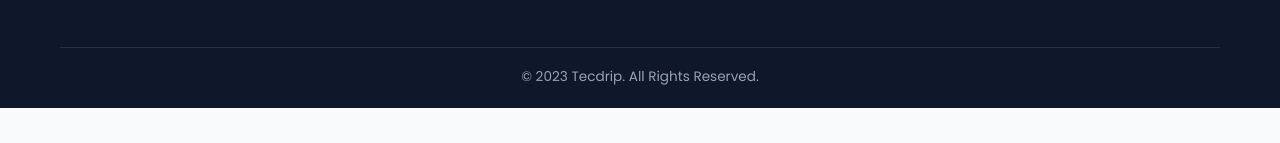
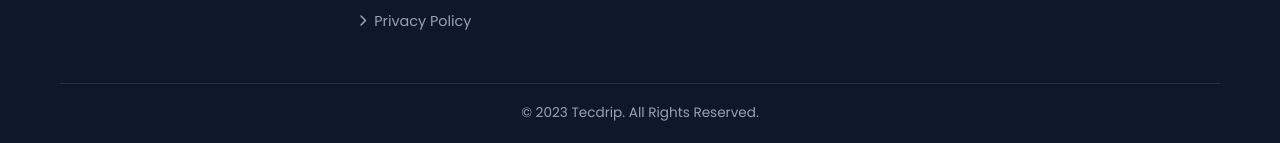
Before and after one commit to BonifaceKamau/TecdripCompanyWebsite, a plain HTML site: page index.html in a window 1280 px wide. Shown: the part 7327-7470 px from the top of the page. Before the commit the page ends 7435 px from the top, so only its background shows below. Drawn offline with Linux system fonts and the light colour scheme; animation ran at ten frames a second.

Commit message:
save-privacy policy

```diff
--- a/index.html
+++ b/index.html
@@ -1946,6 +1946,7 @@
                         <li><a href="#about"><i class="fas fa-chevron-right"></i> About Us</a></li>
                         <li><a href="#erp"><i class="fas fa-chevron-right"></i> ERP Systems</a></li>
                         <li><a href="#contact"><i class="fas fa-chevron-right"></i> Contact</a></li>
+						<li><a href="privacy-policy.html"><i class="fas fa-chevron-right"></i> Privacy Policy</a></li>
                     </ul>
                 </div>
                 <div class="footer-column">
```
